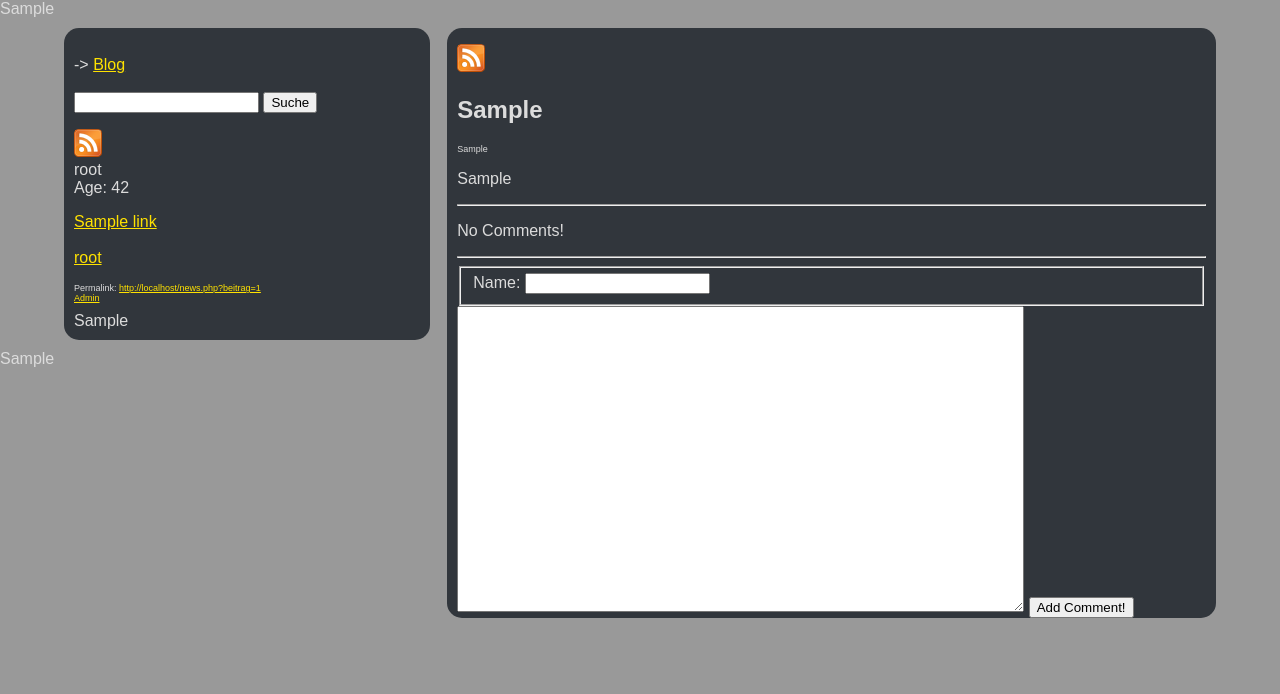
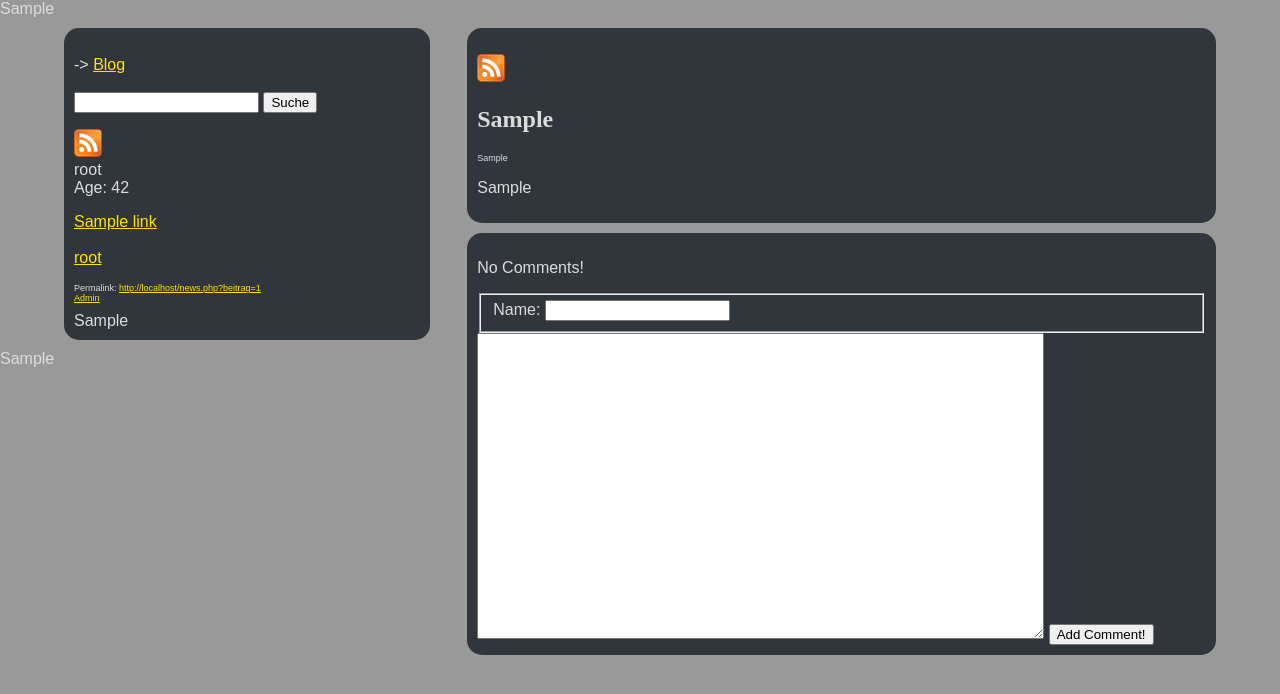
Before and after one commit to xythobuz/xythobuzCMS, a PHP site: page /news.php?beitrag=1 in a window 1280 px wide. Shown: the top 694 px of the page. Run offline with PHP 8.4, Linux system fonts and the light colour scheme; tables that the repository leaves empty or names only in its code hold one stand-in row (values such as "Sample post").

Commit message:
Misc fixes
Editing news orders now descending, links in the admin area ordered
freshly and comments of blog entry in different div.

```diff
--- a/admin/editnews.php
+++ b/admin/editnews.php
@@ -21,7 +21,7 @@ if (!isset($_GET['w'])) {
 	FROM
 		cms_news
 	ORDER BY
-		id';
+		id DESC';
 	$result = mysql_query($sql);
 	if (!$result) {
 		die ('Query-Error!');
--- a/func.php
+++ b/func.php
@@ -26,9 +26,9 @@ function header1() {
 <?
 }
 
-function body1() {
+function body1($s = "content") {
 	body2();
-	body3();
+	body3($s);
 }
 
 function body2() {
@@ -57,9 +57,9 @@ function body2() {
 	}
 }
 
-function body3() {
+function body3($s = "content") {
 ?><div class="container">
-<div class="content">
+<div class="<? echo $s; ?>">
 <?
 }
 
--- a/news.php
+++ b/news.php
@@ -16,7 +16,13 @@ if (!isset($xythobuzCMS_customFeed)) {
 }
 ?><meta name="description" content="xythobuzs Blog">
 <?
-body1();
+if (isset($_GET['beitrag']) && is_numeric($_GET['beitrag']) && (!isset($_POST['inhalt']))) {
+	body1("newscontent");
+?><div class="news">
+<?
+} else {
+	body1();
+}
 if (!isset($xythobuzCMS_customFeed)) {
 ?><p><a href="/rss.xml"><img src="/img/rss.png" alt="RSS Feed"></a></p>
 <?
@@ -27,6 +33,7 @@ if (!isset($xythobuzCMS_customFeed)) {
 
 if (isset($_GET['beitrag']) && is_numeric($_GET['beitrag'])) {
 	if (isset($_POST['inhalt'])) {
+		// Add comment
 		if (isset($_POST['autor'])) {
 			$res = checkComment($_POST['inhalt']);
 			if ($res != -1) {
@@ -81,6 +88,7 @@ if (isset($_GET['beitrag']) && is_numeric($_GET['beitrag'])) {
 			}
 		}
 	} else {
+		// Show page & comments
 		$sql = 'SELECT
 			inhalt,
 			ueberschrift,
@@ -111,6 +119,8 @@ if (isset($_GET['beitrag']) && is_numeric($_GET['beitrag'])) {
 ?><a href="<? echo $xythobuzCMS_flattr; ?>" target="_blank"><img src="http://api.flattr.com/button/flattr-badge-large.png" alt="Flattr this" title="Flattr this"></a>
 <?
 		}
+?></div><div class="comments">
+<?
 
 		$sql = 'SELECT
 			inhalt,
@@ -126,12 +136,12 @@ if (isset($_GET['beitrag']) && is_numeric($_GET['beitrag'])) {
 		if ($result) {
 			$row = mysql_fetch_array($result);
 			if ($row == false) {
-				echo "<hr><p>No Comments!</p>\n";
+				echo "<p>No Comments!</p>\n";
 			} else {
 				do {
-?><hr>
+?>
 <p><? echo stripslashes($row['autor']); ?> (<? echo $row['datum']; ?>)</p>
-<p><? echo stripslashes($row['inhalt']); ?></p>
+<p><? echo stripslashes($row['inhalt']); ?></p><hr>
 <?
 				} while ($row = mysql_fetch_array($result));
 			}
@@ -139,7 +149,7 @@ if (isset($_GET['beitrag']) && is_numeric($_GET['beitrag'])) {
 			echo "Query Error!";
 			exit;
 		}
-?><hr>
+?>
 <form action="news.php?beitrag=<? echo $_GET['beitrag']; ?>" method="post">
 <fieldset>
 <label>Name: <input type="text" name="autor" /></label>
@@ -151,10 +161,11 @@ if (isset($_GET['beitrag']) && is_numeric($_GET['beitrag'])) {
 			echo recaptcha_get_html($xythobuzCMS_captcha_pub);
 		}
 ?><input type="submit" name="formaction" value="Add Comment!" />
-</form>
+</form></div>
 <?
 	}
 } else {
+	// Show all entries / pages
 	$sql = 'SELECT
 		inhalt,
 		ueberschrift,
--- a/style.css
+++ b/style.css
@@ -7,6 +7,18 @@ html, body {
 }
 
 h1 {
+	font-family: serif;
+}
+h2 {
+	font-family: serif;
+}
+h3 {
+	font-family: serif;
+}
+h4 {
+	font-family: serif;
+}
+h5 {
 	font-family: serif;
 }
 
@@ -51,8 +63,29 @@ pre {
 	width: 65%;
 	background-color: #31363C;
 	float: right;
-	padding-left: 10px;
-	padding-right: 10px;
+	padding: 10px;
+	margin-top: 10px;
+	margin-bottom: 10px;
+	border-radius: 15px;
+}
+
+.newscontent {
+	width: 65%;
+	float: right;
+	background-color: #999999;
+}
+
+.comments {
+	background-color: #31363C;
+	padding: 10px;
+	margin-top: 10px;
+	margin-bottom: 10px;
+	border-radius: 15px;
+}
+
+.news {
+	background-color: #31363C;
+	padding: 10px;
 	margin-top: 10px;
 	margin-bottom: 10px;
 	border-radius: 15px;
@@ -61,7 +94,6 @@ pre {
 .container {
 	width: 90%;
 	margin: 0 auto;
-	background: #000044;
 }
 
 .admin {
```
Also changed, not shown: admin.php (+9 -7 lines).
